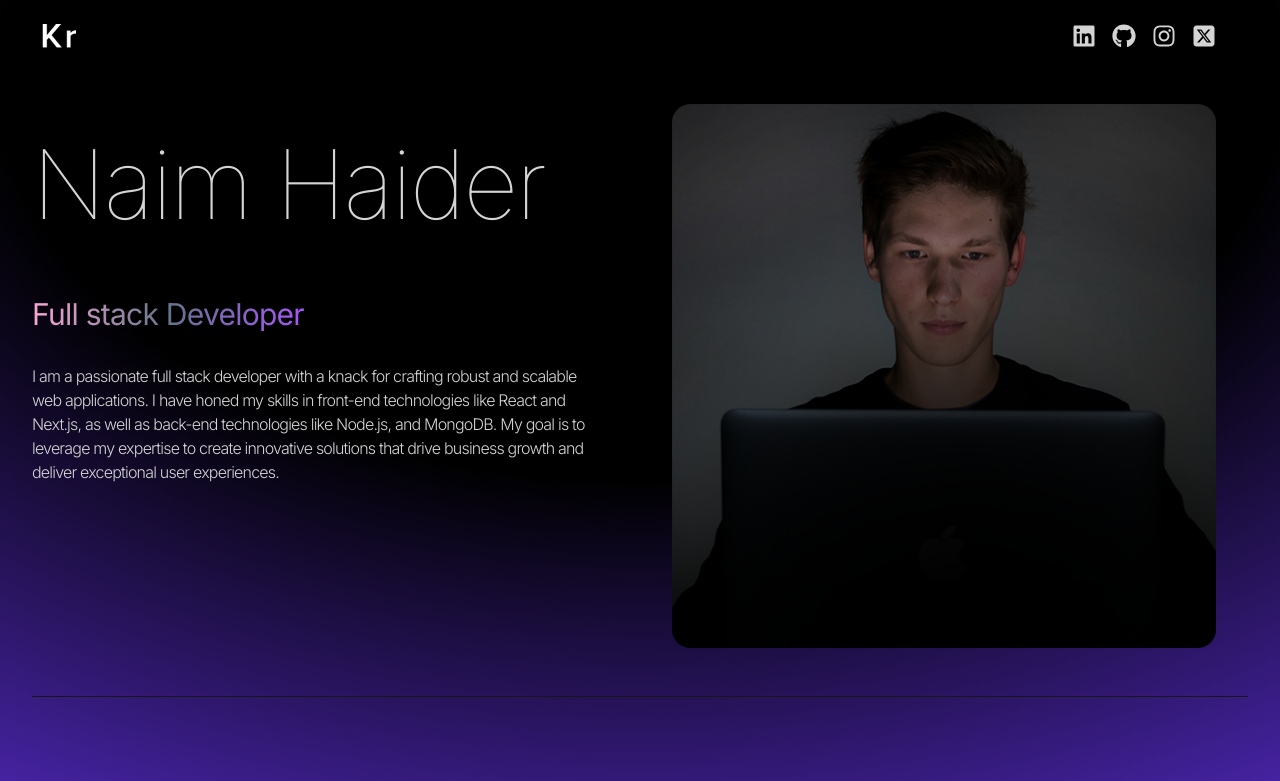
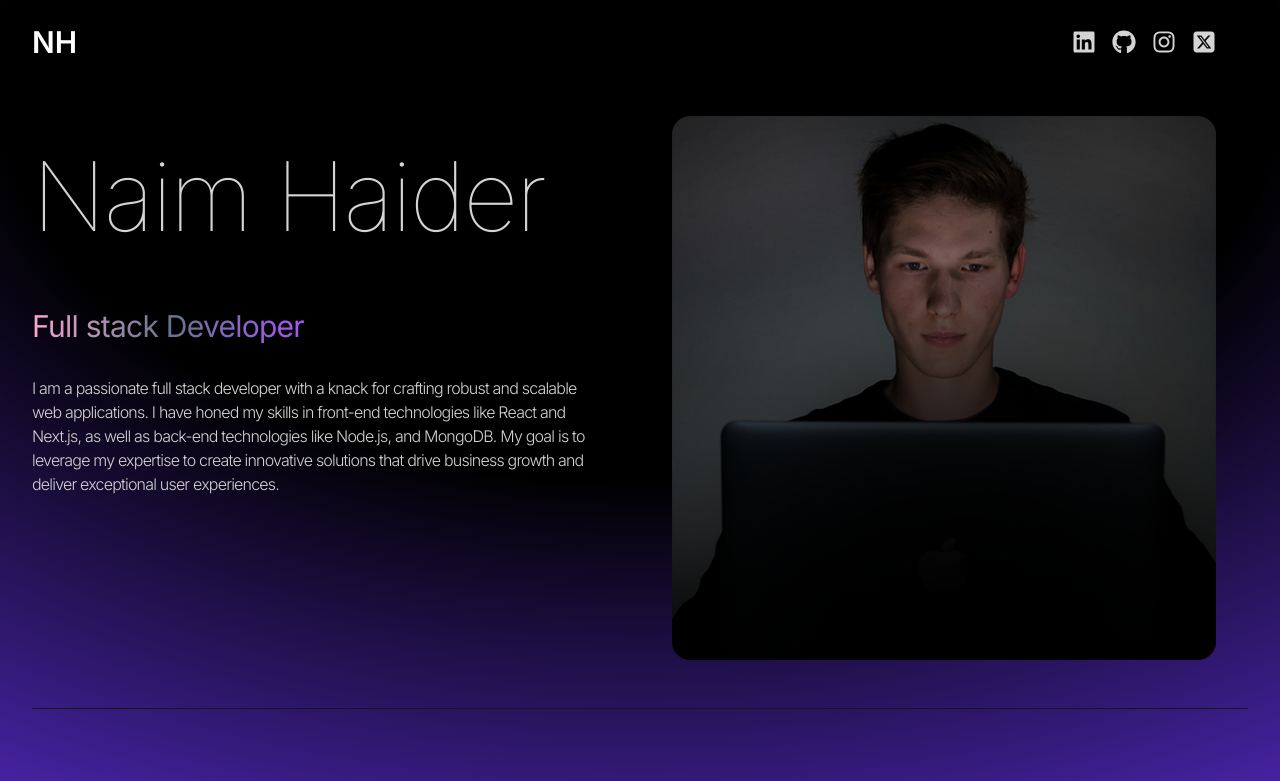
Before and after one commit to naim-haider/MyPortfolio, a React (Vite) app: page / in a window 1280 px wide. Shown: the top 781 px of the page. Built offline with nearby package versions, Linux system fonts and the light colour scheme.

Commit message:
added vercel url

```diff
--- a/src/components/Navbar.jsx
+++ b/src/components/Navbar.jsx
@@ -8,7 +8,8 @@ const Navbar = () => {
   return (
     <nav className="mb20 flex items-center justify-between py-6">
       <div className="flex flex-shrink-0 items-center">
-        <img className="mx-2 w-10" src={logo} alt="logo" />
+        {/* <img className="mx-2 w-10" src={logo} alt="logo" /> */}
+        <h1 className="font-semibold text-white text-3xl">NH</h1>
       </div>
       <div className="mr-8 flex items-center justify-center gap-4 text-2xl">
         <a href="https://www.linkedin.com/in/naim-haider-6825ba248/">
--- a/src/constants/index.js
+++ b/src/constants/index.js
@@ -32,7 +32,7 @@ export const PROJECTS = [
     title: "Portfolio Website",
     image: project3,
     git_url: "https://github.com/naim-haider/MyPortfolio",
-    vercel_url: "https://note-app-with-authentication.vercel.app/",
+    vercel_url: "https://my-portfolio-nine-mauve-91.vercel.app/",
     description:
       "A personal portfolio website showcasing projects, skills, and contact information.",
     technologies: ["HTML", "CSS", "React", "Bootstrap"],
```
